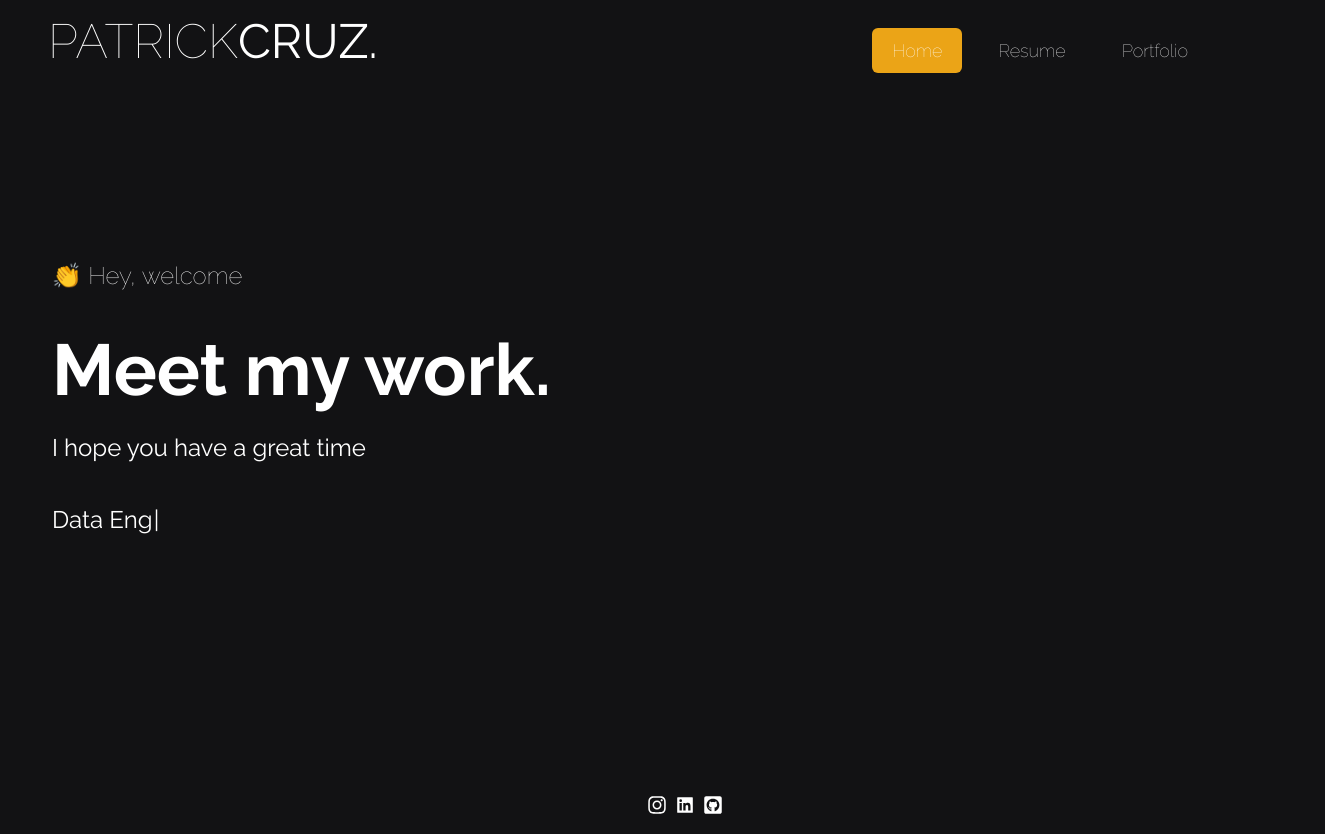
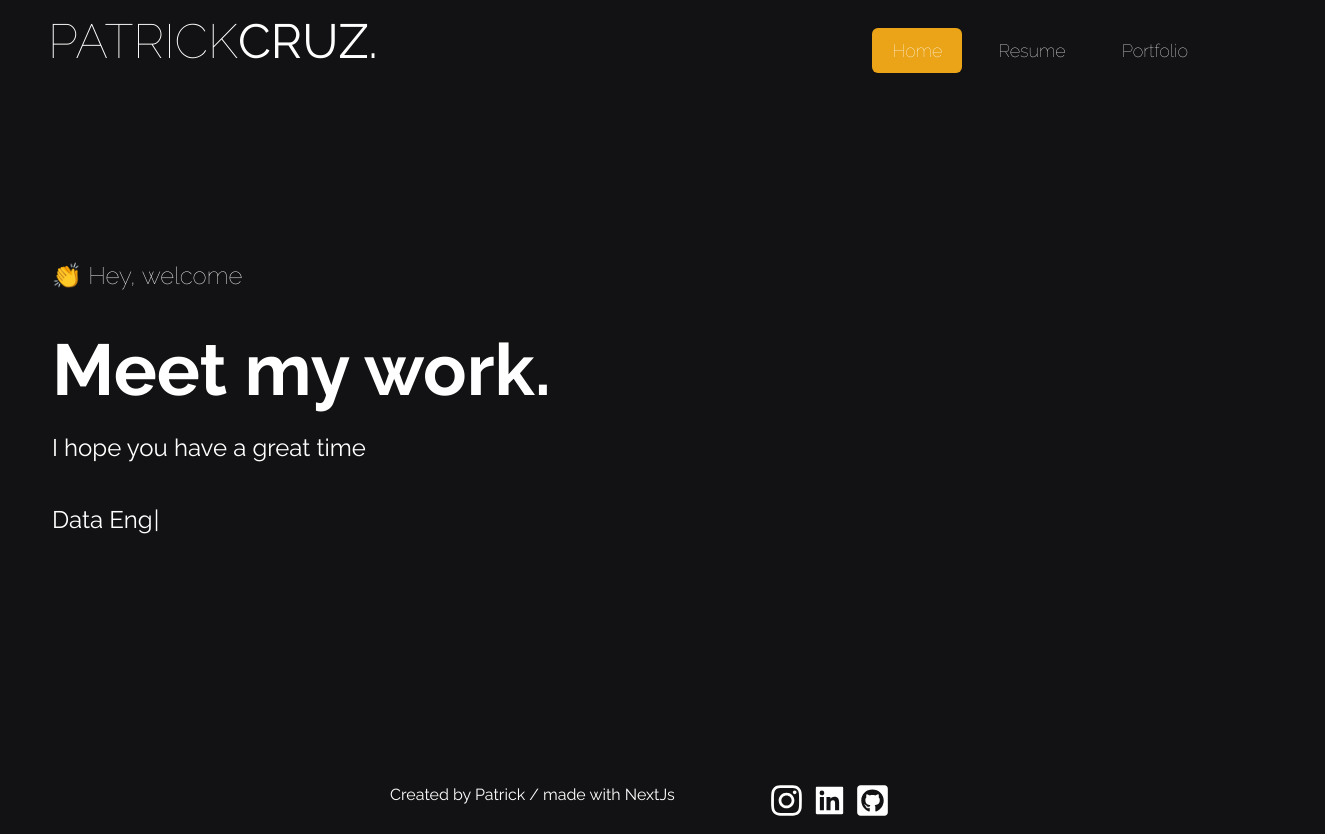
Before and after one commit to patrickzequiel/resume-patrick, a Next.js app: page / in a window 1280 px wide. Shown: the whole page, 1325 px wide, since content can reach past the window. Built offline with nearby package versions, Linux system fonts and the light colour scheme.

Commit message:
Changed footer

```diff
--- a/components/Footer/index.tsx
+++ b/components/Footer/index.tsx
@@ -10,15 +10,22 @@ export function Footer() {
         <>
             <footer className={styles.footer}>
                 <div className={styles.footer__social}>
-                    <a href="">
-                        <FaInstagram size="20" color="#fff" />
-                    </a>
-                    <a href="">
-                        <AiFillLinkedin size="20" color="#fff" />
-                    </a>
-                    <a href="">
-                        <FaGithubSquare size="20" color="#fff" />
-                    </a>
+                    <div className={styles.footer__social__name}>
+                        <p>
+                            Created by Patrick / made with NextJs
+                        </p>
+                    </div>
+                    <div className={styles.footer__social__icons}>
+                        <a className={styles.icon}href="https://www.instagram.com/patescruz/">
+                            <FaInstagram size="35" color="#fff" />
+                        </a>
+                        <a className={styles.icon} href="https://www.linkedin.com/in/patrickzequiel/">
+                            <AiFillLinkedin size="35" color="#fff" />
+                        </a>
+                        <a className={styles.icon} href="https://github.com/patrickzequiel">
+                            <FaGithubSquare size="35" color="#fff" />
+                        </a>
+                    </div>
                 </div>
             </footer>
         </>
--- a/components/Footer/styles.module.scss
+++ b/components/Footer/styles.module.scss
@@ -4,17 +4,36 @@
   left: 0;
   right: 0;
   height: 50px;
+  display: flex;
+  align-items: center;
+  justify-content: center;
 
   &__social {
-    width: 100%;
+    width: 500px;
+    max-width: 720px;
     padding-top: 8px;
+    display: flex;
+    justify-content: space-between;
+    margin-bottom: 20px;
 
-    display: flex;
-    margin-left: 45px;
-    justify-content: center;
+    @media screen and (max-width : 480px) {
+      height: 80px;
+      flex-direction: column;
+      align-items: center;
+      margin-bottom: 70px;
+    }
 
-    a + a {
-      margin-left: 8px;
+    &__icons {
+
+      a + a {
+        margin-left: 8px;
+      }
+
+      &:hover .icon {
+        size: 50px;
+        color: red;
+      }
     }
   }
+
 }
```
